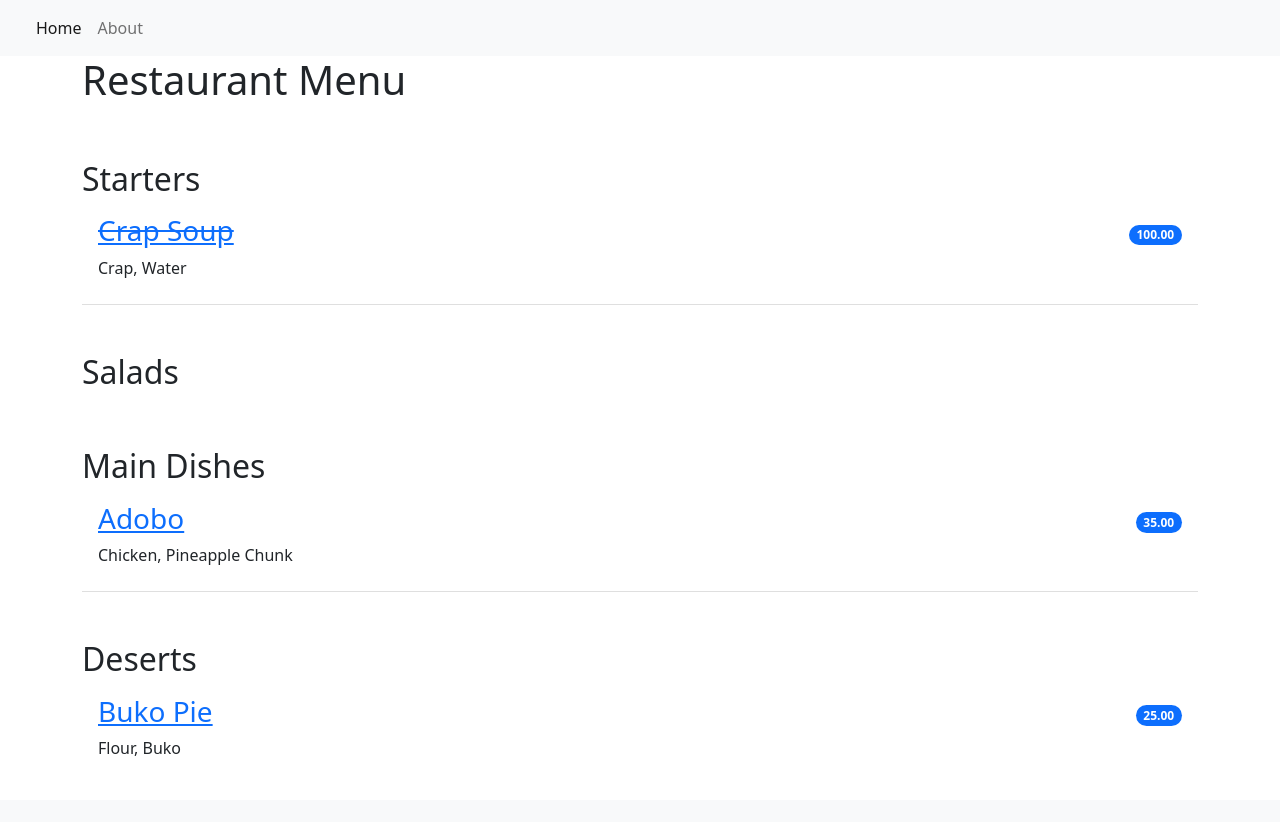
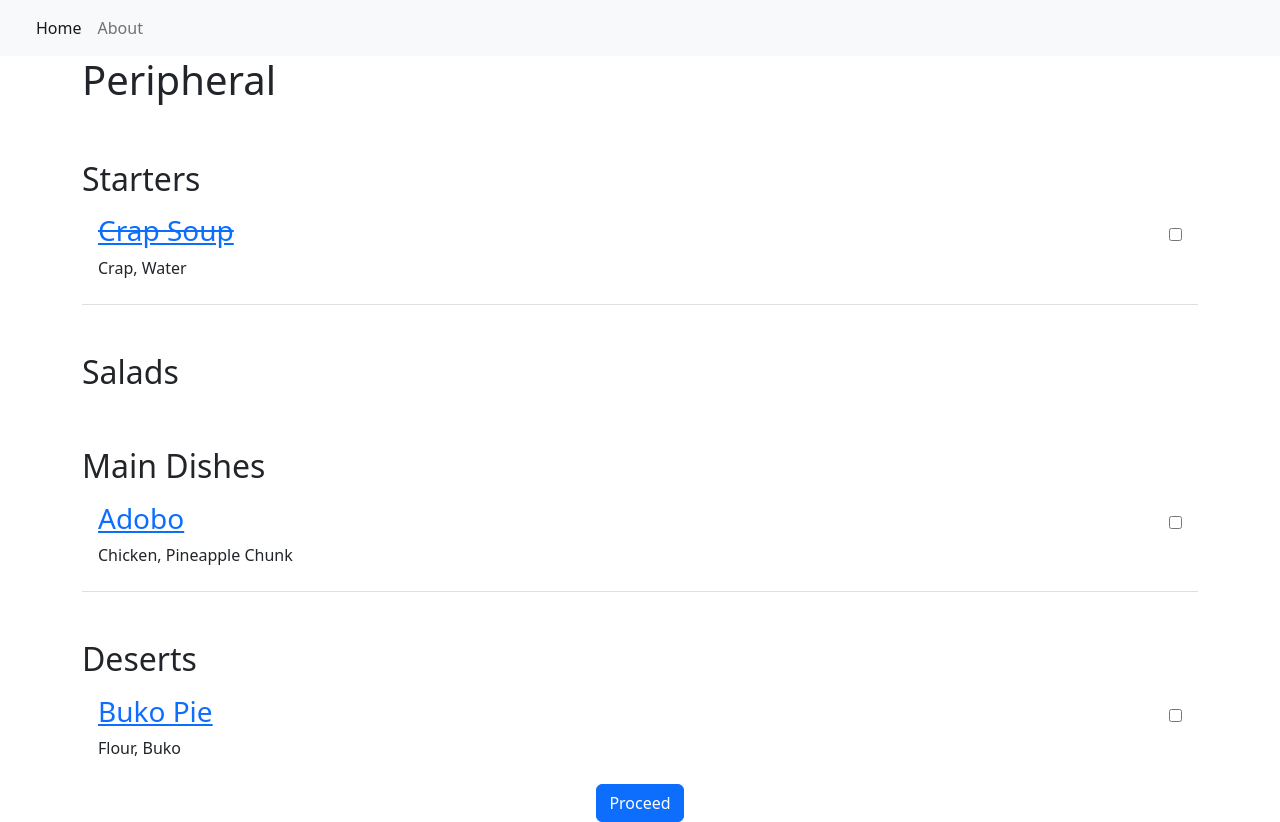
Before and after one commit to darwindc12/restaurant_menu, a Django app: page / in a window 1280 px wide. Before the commit the page ends 756 px from the top, so only its background shows below. Run offline with Django 4.2, Linux system fonts and the light colour scheme; data comes from the database, SQL or seed files in the repository; some libraries are stand-ins or nearby versions.

Commit message:
Add checkbox and button

```diff
--- a/restuarant_menu/templates/base.html
+++ b/restuarant_menu/templates/base.html
@@ -4,7 +4,6 @@
         <meta charset="utf-8">
         <meta name="viewport" content="width=device-width, initial-scale=1">
         <link href="https://cdn.jsdelivr.net/npm/bootstrap@5.2.0-beta1/dist/css/bootstrap.min.css" rel="stylesheet" integrity="sha384-0evHe/X+R7YkIZDRvuzKMRqM+OrBnVFBL6DOitfPri4tjfHxaWutUpFmBp4vmVor" crossorigin="anonymous">
-        <title>Menu Products</title>
     </head>
     <body>
         <nav class="navbar navbar-expand-lg bg-light">
--- a/restuarant_menu/templates/index.html
+++ b/restuarant_menu/templates/index.html
@@ -1,7 +1,7 @@
 {% extends 'base.html' %}
 {% block content %}
 <div class="container">
-  <h1>Restaurant Menu</h1>
+  <h1>Peripheral</h1>
     <ul class="list-group list-group-flush">
         {% for meal in meals %}
             <h2 class="pt-5">{{ meal.1 }}</h2>
@@ -10,7 +10,10 @@
                         {% if row.status == 0 %}
                         <li class="list-group-item d-flex justify-content-between align-items-center border-0 pb-0">
                             <a href="{% url 'menu_item' row.pk %}"><h3><del>{{ row.meal }}</del></h3></a>
-                            <span class="badge bg-primary rounded-pill">{{ row.price }}</span>
+                                <label class="checkbox-container">
+                                  <input type="checkbox">
+                                  <span class="checkmark"></span>
+                                </label>
                         </li>
                         <li class="list-group-item pt-0">
                             <p>{{ row.description }}</p>
@@ -18,7 +21,10 @@
                         {% else %}
                         <li class="list-group-item d-flex justify-content-between align-items-center border-0 pb-0">
                             <a href="{% url 'menu_item' row.pk %}"><h3>{{ row.meal }}</h3></a>
-                            <span class="badge bg-primary rounded-pill">{{ row.price }}</span>
+                                <label class="checkbox-container">
+                                  <input type="checkbox">
+                                  <span class="checkmark"></span>
+                                </label>
                         </li>
                         <li class="list-group-item pt-0">
                             <p>{{ row.description }}</p>
@@ -28,5 +34,10 @@
                 {% endfor %}
         {% endfor %}
     </ul>
+    <div class="d-flex justify-content-center align-items-center">
+        <!-- Centered button -->
+        <button class="btn btn-primary">Proceed</button>
+    </div>
+
 </div>
 {% endblock content %}
```
